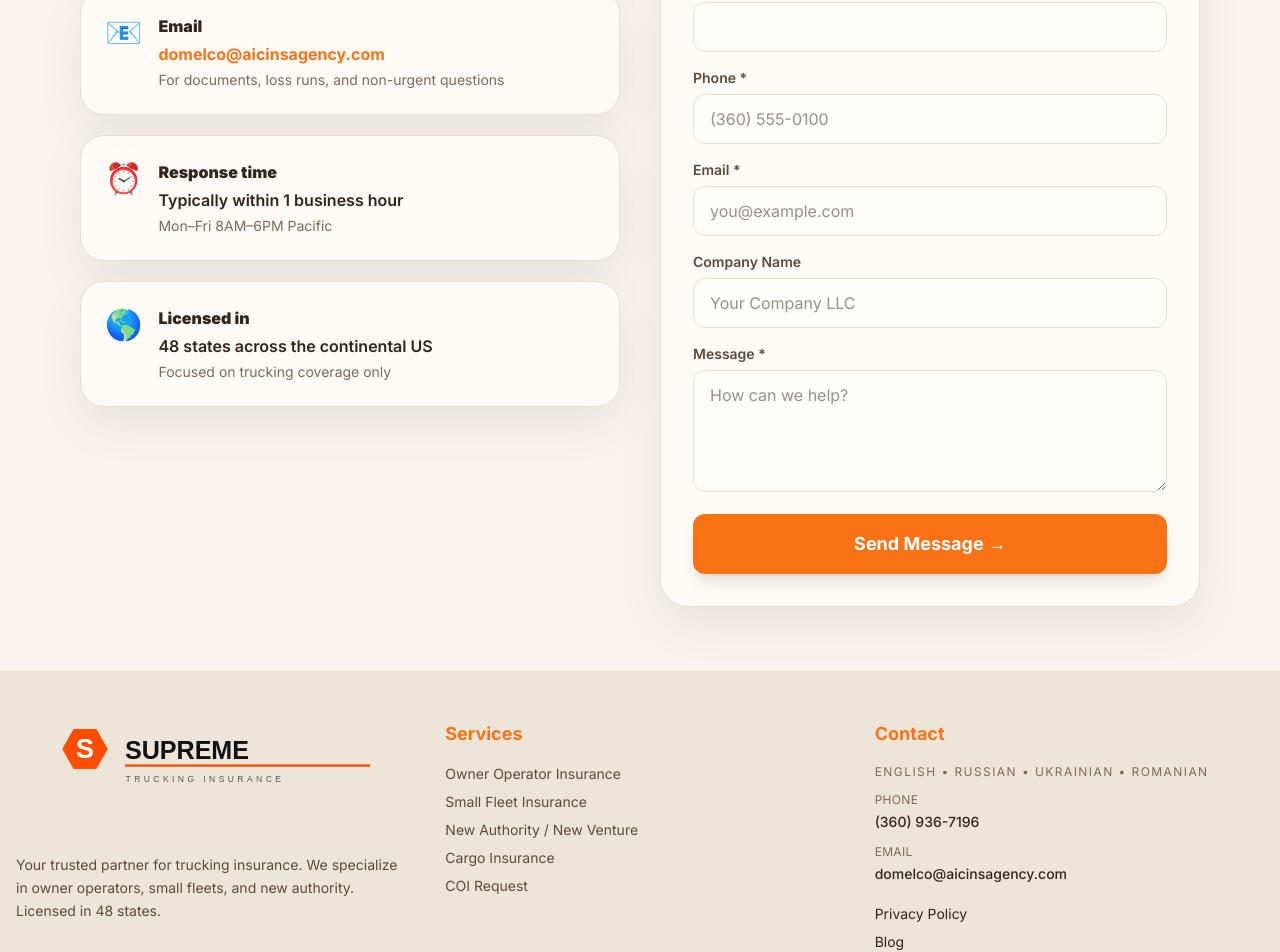
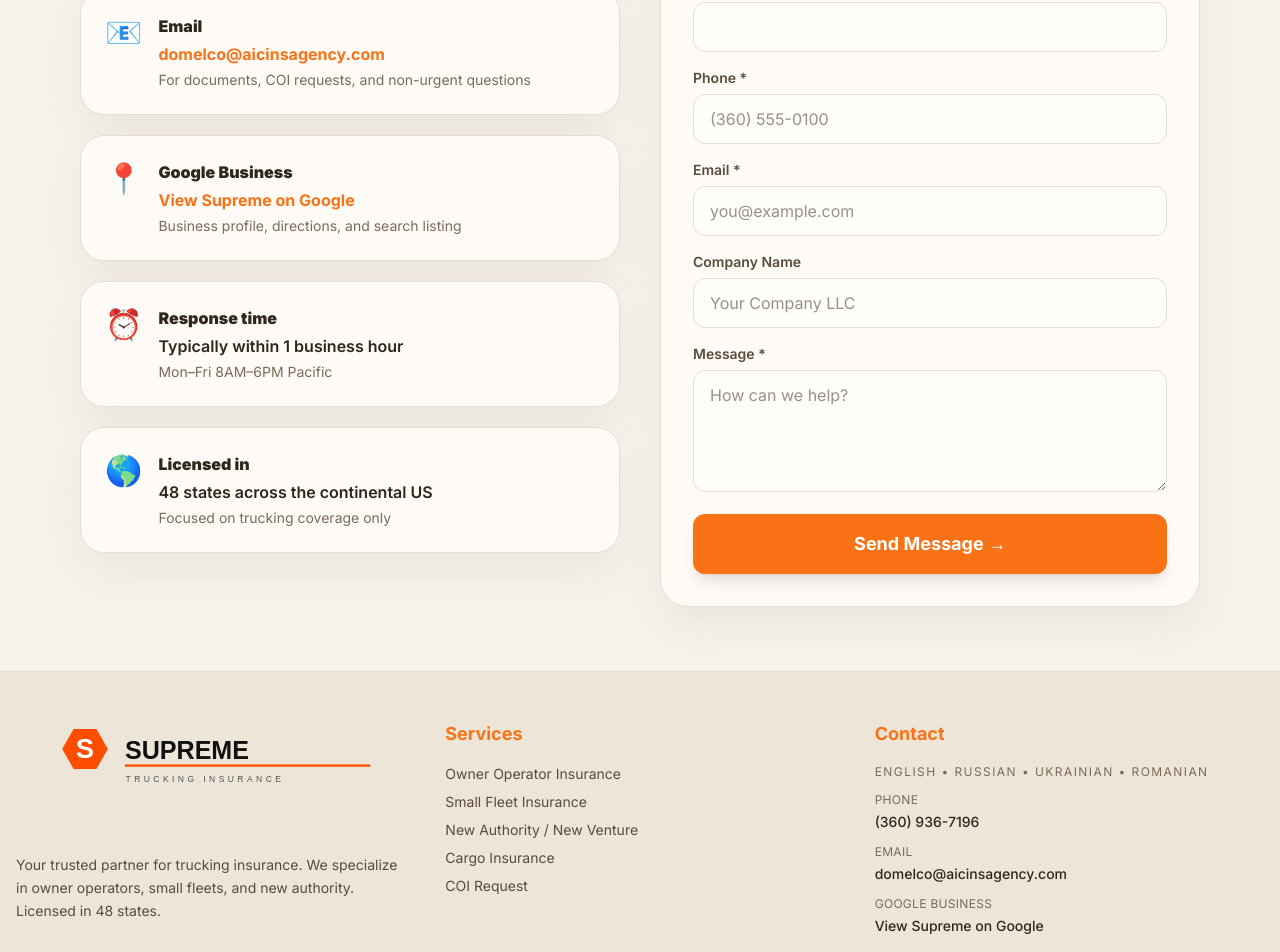
Before and after one commit to omelcodima/supreme-trucking-insurance, a Next.js app: page /contact in a window 1280 px wide. Shown: the part 900-1852 px from the top of the page. Built offline with nearby package versions, Linux system fonts and the light colour scheme.

Commit message:
Add Google Business profile link

```diff
--- a/src/app/contact/page.tsx
+++ b/src/app/contact/page.tsx
@@ -2,6 +2,9 @@
 
 import Image from "next/image";
 import { useState } from "react";
+
+const googleBusinessUrl =
+  "https://www.google.com/search?kgmid=/g/11z72w_0z4&q=Supreme+Trucking+Insurance+Agency";
 
 type StatusState = {
   type: "idle" | "success" | "error";
@@ -90,7 +93,7 @@
             <span className="eyebrow mb-5">Contact</span>
             <h1 className="text-4xl md:text-6xl font-black tracking-tight text-[#2F261C] leading-tight">We respond fast and keep it simple.</h1>
             <p className="mt-5 text-lg md:text-xl text-[#5A4B3B] max-w-2xl leading-relaxed">
-              Reach out for quotes, loss run help, or general questions. We answer fast and keep the process simple.
+              Reach out for quotes, COI requests, policy documents, or general questions. We answer fast and keep the process simple.
             </p>
           </div>
           <div className="hero-image-shell p-4">
@@ -106,7 +109,21 @@
           <div className="space-y-5">
             {[
               ["📞", "Phone", <a key="phone" href="tel:+13609367196" className="text-[#f97316] font-bold text-lg hover:underline">(360) 936-7196</a>, "Best for new quotes and urgent needs"],
-              ["📧", "Email", <a key="email" href="mailto:domelco@aicinsagency.com" className="text-[#f97316] font-bold hover:underline">domelco@aicinsagency.com</a>, "For documents, loss runs, and non-urgent questions"],
+              ["📧", "Email", <a key="email" href="mailto:domelco@aicinsagency.com" className="text-[#f97316] font-bold hover:underline">domelco@aicinsagency.com</a>, "For documents, COI requests, and non-urgent questions"],
+              [
+                "📍",
+                "Google Business",
+                <a
+                  key="google"
+                  href={googleBusinessUrl}
+                  target="_blank"
+                  rel="noopener noreferrer"
+                  className="text-[#f97316] font-bold hover:underline"
+                >
+                  View Supreme on Google
+                </a>,
+                "Business profile, directions, and search listing",
+              ],
               ["⏰", "Response time", <span key="time" className="text-[#2F261C] font-semibold">Typically within 1 business hour</span>, "Mon–Fri 8AM–6PM Pacific"],
               ["🌎", "Licensed in", <span key="states" className="text-[#2F261C] font-semibold">48 states across the continental US</span>, "Focused on trucking coverage only"],
             ].map(([icon, title, value, note]) => (
--- a/src/app/layout.tsx
+++ b/src/app/layout.tsx
@@ -5,6 +5,9 @@
 import "./globals.css";
 
 const inter = Inter({ subsets: ["latin"] });
+
+const googleBusinessUrl =
+  "https://www.google.com/search?kgmid=/g/11z72w_0z4&q=Supreme+Trucking+Insurance+Agency";
 
 export const metadata: Metadata = {
   title: "Supreme Trucking Insurance | Fast Quotes. Multiple Carriers.",
@@ -170,6 +173,17 @@
                   <p className="text-[#7B6B59] text-xs uppercase tracking-wide mb-1">Email</p>
                   <a href="mailto:domelco@aicinsagency.com" className="text-[#2F261C] hover:text-[#f97316] transition-colors font-medium">domelco@aicinsagency.com</a>
                 </div>
+                <div>
+                  <p className="text-[#7B6B59] text-xs uppercase tracking-wide mb-1">Google Business</p>
+                  <a
+                    href={googleBusinessUrl}
+                    target="_blank"
+                    rel="noopener noreferrer"
+                    className="text-[#2F261C] hover:text-[#f97316] transition-colors font-medium"
+                  >
+                    View Supreme on Google
+                  </a>
+                </div>
                 <div className="pt-2">
                   <Link href="/privacy-policy" className="block text-[#2F261C] hover:text-[#f97316] transition-colors text-sm">Privacy Policy</Link>
                   <Link href="/blog" className="mt-2 block text-[#2F261C] hover:text-[#f97316] transition-colors text-sm mb-3">Blog</Link>
```
